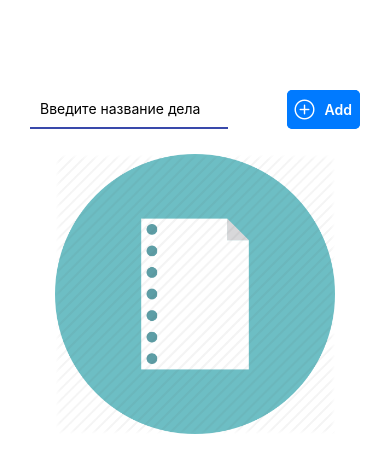
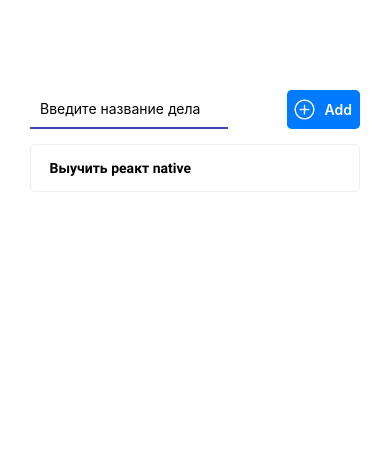
Before and after one commit to EvgenPrushk/ReactNative, a React Native app: screen / in a window 390 px wide. Shown: the top 472 px of the page. Built offline with nearby package versions, Linux system fonts and the light colour scheme.

Commit message:
refacotor: App

```diff
--- a/App.js
+++ b/App.js
@@ -1,12 +1,11 @@
-import React, { useState } from "react";
-import { StyleSheet, View, Alert } from "react-native";
+import React, { useState} from "react";
 import * as Font from "expo-font";
 import AppLoading from "expo-app-loading";
 
-import { Navbar } from "./src/components/Navbar";
-import { MainScreen } from "./src/screens/MainScreen";
-import { TodoScreen } from "./src/screens/TodoScreen";
-import { THEME } from "./src/theme";
+import { MainLayout } from "./src/MainLayout";
+import { TodoState } from "./src/context/todo/todoState";
+
+
 
 async function loadApplication() {
   await Font.loadAsync({
@@ -17,8 +16,6 @@
 
 export default function App() {
   const [isReady, setIsReady] = useState(false);
-  const [todoId, setTodoId] = useState(null);
-  const [todos, setTodos] = useState([]);
 
   if (!isReady) {
     return (
@@ -30,88 +27,9 @@
     );
   }
 
-  const addTodo = (title) => {
-    setTodos((prev) => [
-      ...prev,
-      {
-        // key is String in React
-        id: Date.now().toString(),
-        title,
-      },
-    ]);
-  };
-
-  const removeTodo = (id) => {
-    const todo = todos.find((t) => t.id === id);
-    Alert.alert(
-      "Deleting an item",
-      `Are you sure want to delete ${todo.title}`,
-      [
-        {
-          text: "Cancellation",
-          style: "cancel",
-        },
-        {
-          text: "Delete",
-          style: "destructive",
-          //change of state
-          onPress: () => {
-            setTodoId(null);
-            // prev is array. array have method filter(). If  todo.id === id. I delete element
-            setTodos((prev) => prev.filter((todo) => todo.id !== id));
-          },
-        },
-      ],
-      { cancelable: false }
-    );
-  };
-
-  const updateTodo = (id, title) => {
-    setTodos((old) =>
-      old.map((todo) => {
-        // we use only todo current id
-        if (todo.id === id) {
-          todo.title = title;
-        }
-        return todo;
-      })
-    );
-  };
-
-  let content = (
-    <MainScreen
-      todos={todos}
-      addTodo={addTodo}
-      removeTodo={removeTodo}
-      openTodo={setTodoId}
-    />
-  );
-
-  if (todoId) {
-    // add function go to MainScreen
-    const selectedTodo = todos.find((todo) => todo.id === todoId);
-    content = (
-      <TodoScreen
-        onRemove={removeTodo}
-        goBack={() => setTodoId(null)}
-        todo={selectedTodo}
-        onSave={updateTodo}
-      />
-    );
-  }
-
   return (
-    <View>
-      <Navbar title="Todo App!" />
-
-      <View style={styles.container}>{content}</View>
-    </View>
+    <TodoState>
+      <MainLayout/>
+    </TodoState>
   );
 }
-
-const styles = StyleSheet.create({
-  container: {
-    paddingHorizontal: THEME.PADDING_HORIZONTAL,
-    paddingVertical: THEME.PADDING_VERTICAL,
-  },
-});
--- /dev/null
+++ b/src/MainLayout.js
@@ -0,0 +1,99 @@
+import React, { useState, useContext } from "react";
+import { View, StyleSheet } from "react-native";
+import { Navbar } from "./components/Navbar";
+import { THEME } from "./theme";
+
+import { MainScreen } from "./screens/MainScreen";
+import { TodoScreen } from "./screens/TodoScreen";
+import { TodoContext } from "./context/todo/TodoContext";
+
+export const MainLayout = () => {
+  const todoContext = useContext(TodoContext);
+  const [todoId, setTodoId] = useState(null);
+  const [todos, setTodos] = useState([]);
+
+  const addTodo = (title) => {
+    setTodos((prev) => [
+      ...prev,
+      {
+        // key is String in React
+        id: Date.now().toString(),
+        title,
+      },
+    ]);
+  };
+
+  const removeTodo = (id) => {
+    const todo = todos.find((t) => t.id === id);
+    Alert.alert(
+      "Deleting an item",
+      `Are you sure want to delete ${todo.title}`,
+      [
+        {
+          text: "Cancellation",
+          style: "cancel",
+        },
+        {
+          text: "Delete",
+          style: "destructive",
+          //change of state
+          onPress: () => {
+            setTodoId(null);
+            // prev is array. array have method filter(). If  todo.id === id. I delete element
+            setTodos((prev) => prev.filter((todo) => todo.id !== id));
+          },
+        },
+      ],
+      { cancelable: false }
+    );
+  };
+
+  const updateTodo = (id, title) => {
+    setTodos((old) =>
+      old.map((todo) => {
+        // we use only todo current id
+        if (todo.id === id) {
+          todo.title = title;
+        }
+        return todo;
+      })
+    );
+  };
+
+  let content = (
+    <MainScreen
+      todos={todoContext.todos}
+      addTodo={addTodo}
+      removeTodo={removeTodo}
+      openTodo={setTodoId}
+    />
+  );
+
+  if (todoId) {
+    // add function go to MainScreen
+    const selectedTodo = todos.find((todo) => todo.id === todoId);
+    content = (
+      <TodoScreen
+        onRemove={removeTodo}
+        goBack={() => setTodoId(null)}
+        todo={selectedTodo}
+        onSave={updateTodo}
+      />
+    );
+  }
+
+  return (
+    <View>
+      <Navbar title="Todo App!" />
+
+      <View style={styles.container}>{content}</View>
+    </View>
+  );
+};
+
+const styles = StyleSheet.create({
+  container: {
+    paddingHorizontal: THEME.PADDING_HORIZONTAL,
+    paddingVertical: THEME.PADDING_VERTICAL,
+  },
+});
```
